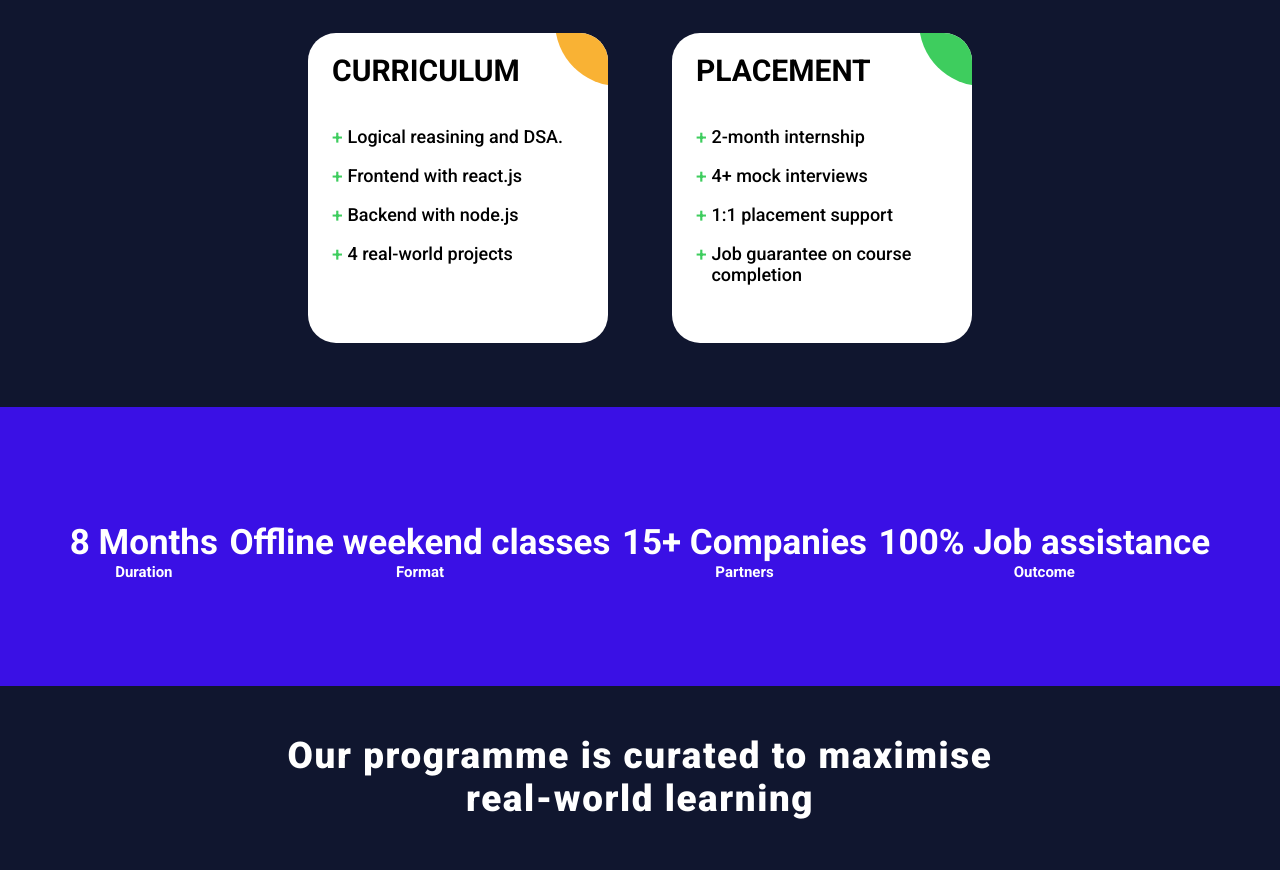
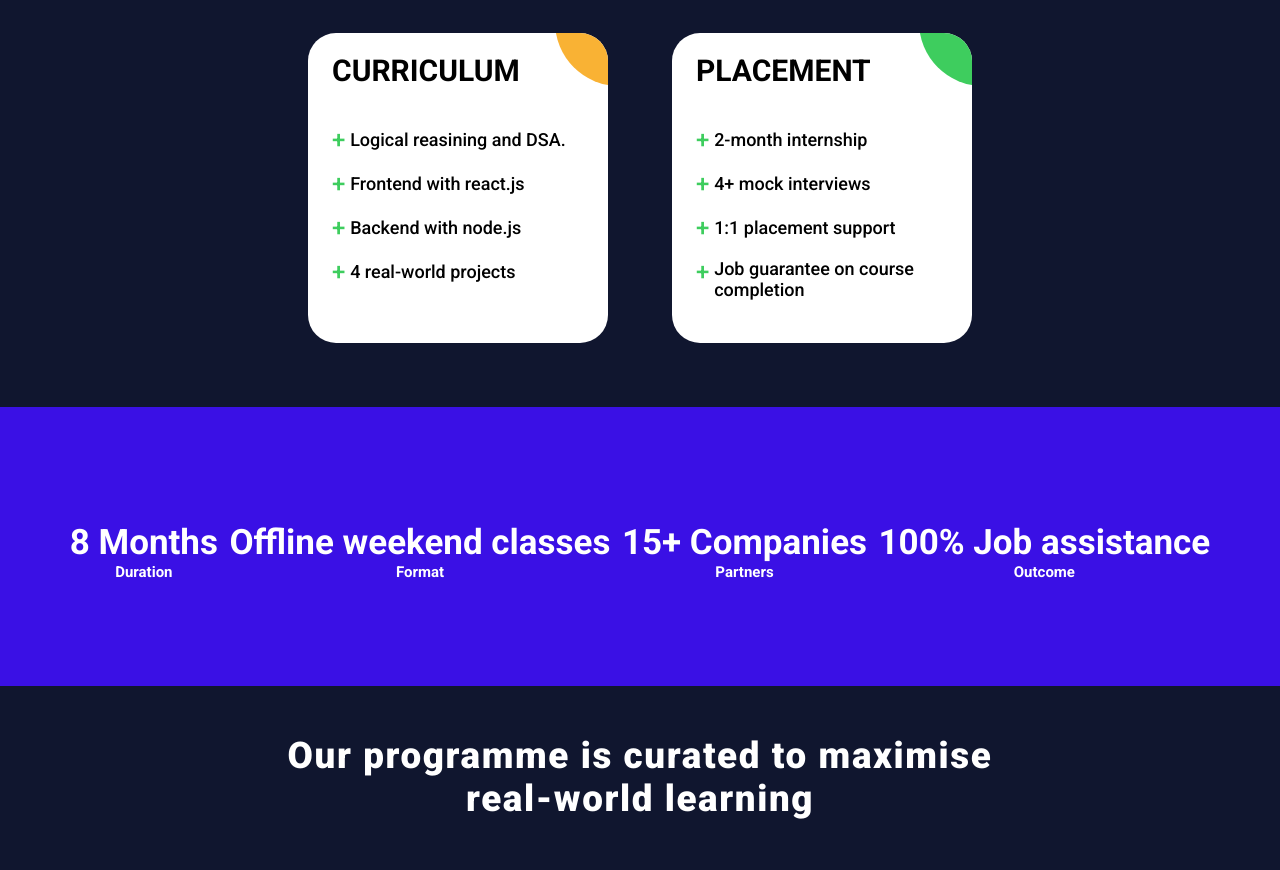
Before and after one commit to drumil32/Ed-Tech, a React (Vite) app in the folder frontend/: page / in a window 1280 px wide. Shown: the part 880-1750 px from the top of the page. Built offline with nearby package versions, Linux system fonts and the light colour scheme.

Commit message:
updated courses cards

```diff
--- a/frontend/src/components/organisms/Courses/style.module.scss
+++ b/frontend/src/components/organisms/Courses/style.module.scss
@@ -140,13 +140,15 @@
   .ag_courses_item_date {
     display: flex;
     gap: .3rem;
-    align-items: flex-start;
+    align-items: center;
     font-weight: 500;
     color: #000;
     transition: color .5s ease;
     position: relative;
     span{
-      font-size: 1.2rem;
+      font-size: 1.5rem;
+      font-weight: 500;
+      align-self: flex-start;
       color: #3ecd5e;
       transition: color .5s ease
     }
```
